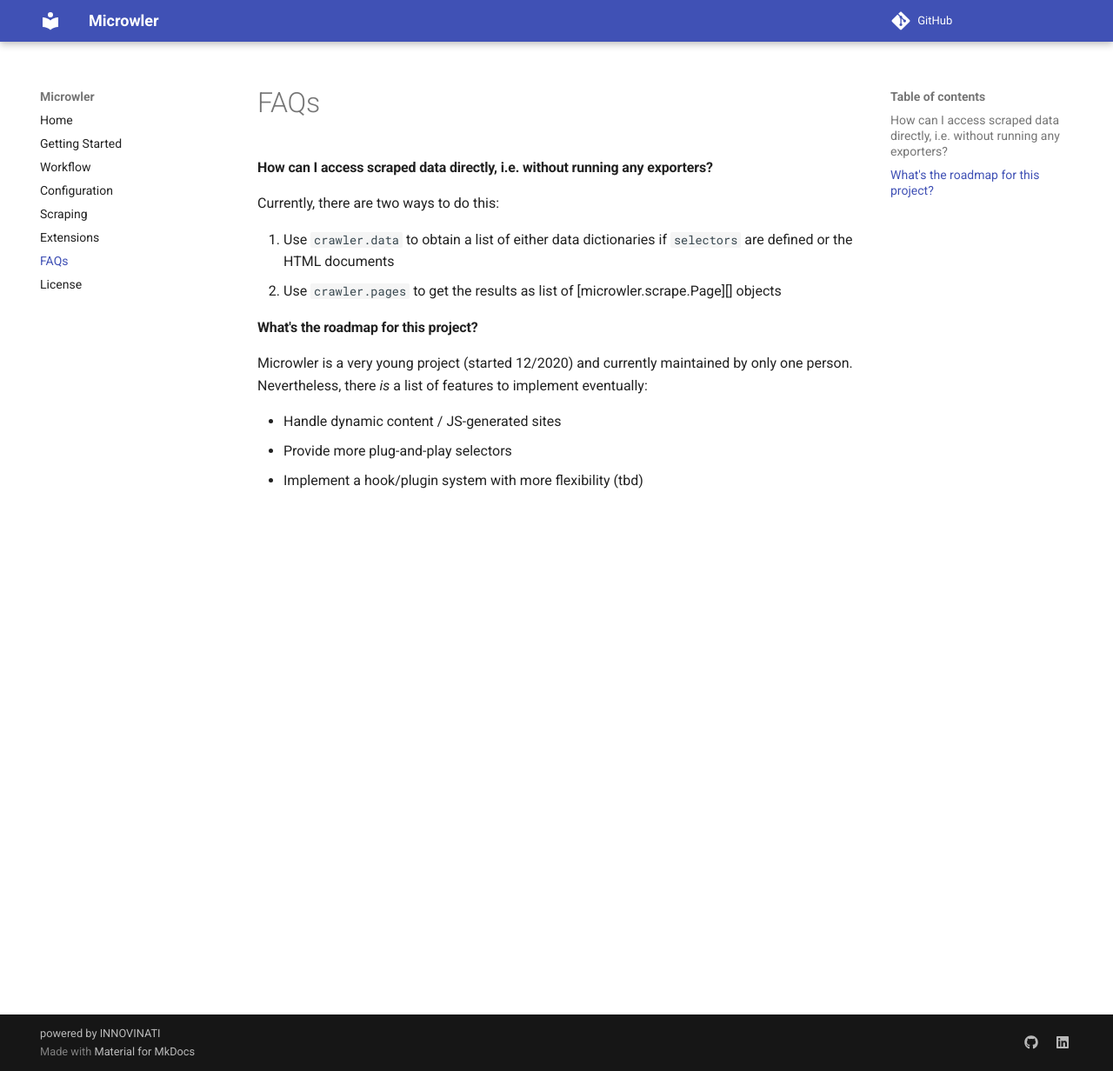
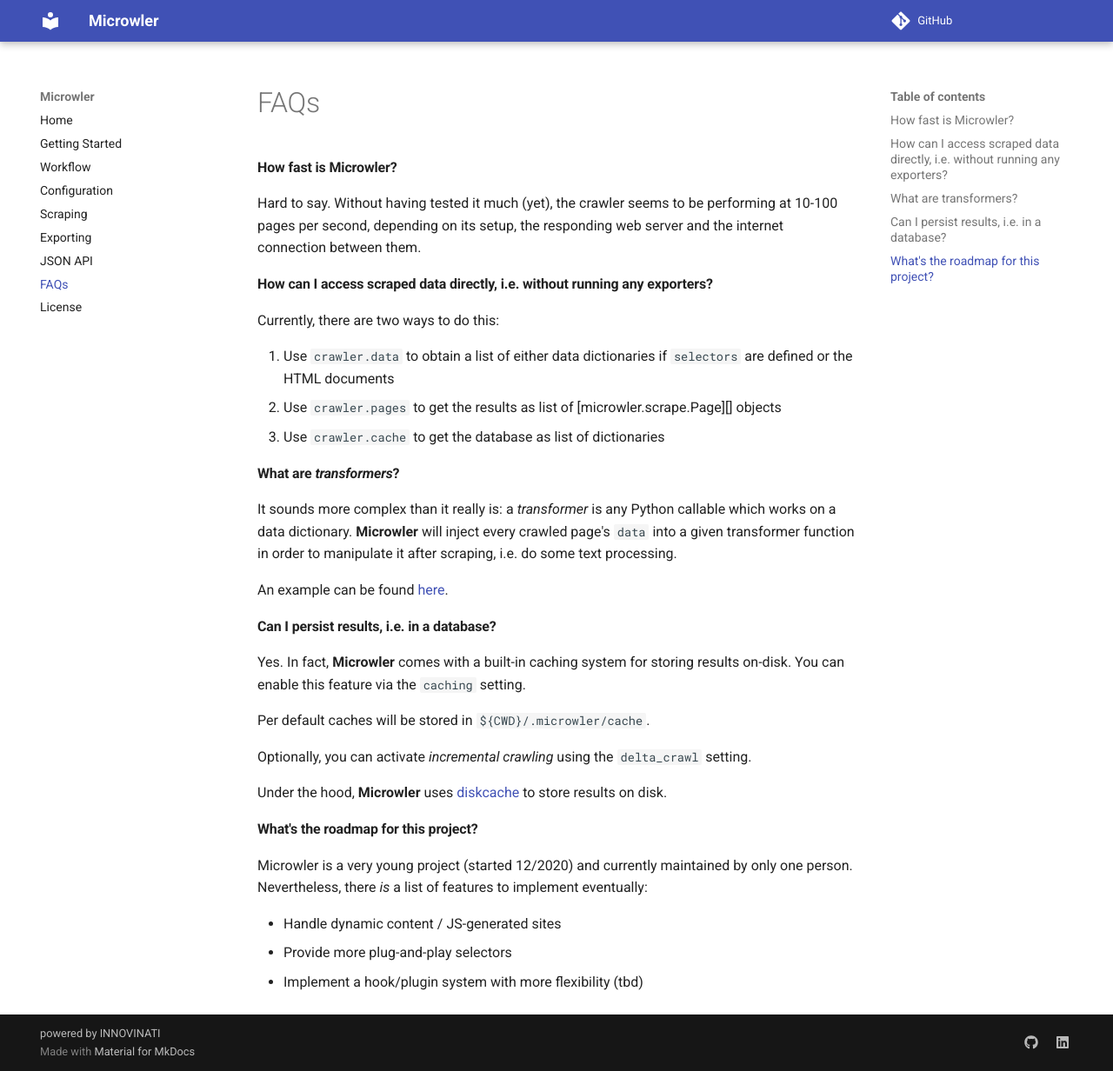
Before and after one commit to INNOVINATI/microwler, an MkDocs documentation site: the page built from docs/faq.md, in a window 1280 px wide and 1232 px high. Shown: the whole window at 87% size. Built offline with MkDocs 1.6.1 and Material for MkDocs 9.7.7, drawn with Linux system fonts in a browser that asks for light colours; comment, search, counter and statistics services are not loaded.

Commit message:
Update docs for v0.1.3

```diff
--- a/docs/faq.md
+++ b/docs/faq.md
@@ -1,10 +1,35 @@
 # FAQs
+
+#### How fast is **Microwler**?
+Hard to say. Without having tested it much (yet), the crawler seems to be performing
+at 10-100 pages per second, depending on its setup, the responding web
+server and the internet connection between them.
 
 #### How can I access scraped data directly, i.e. without running any exporters?
 Currently, there are two ways to do this:
 
 1. Use `crawler.data` to obtain a list of either data dictionaries if `selectors` are defined or the HTML documents
 2. Use `crawler.pages` to get the results as list of [microwler.scrape.Page][] objects
+3. Use `crawler.cache` to get the database as list of dictionaries
+
+#### What are *transformers*?
+It sounds more complex than it really is: a *transformer* is any Python callable
+which works on a data dictionary. **Microwler** will inject every crawled page's `data`
+into a given transformer function in order to manipulate it after scraping, i.e. do some text processing.
+
+An example can be found [here](https://github.com/INNOVINATI/microwler/blob/master/examples/advanced.py).
+
+#### Can I persist results, i.e. in a database?
+Yes. In fact, **Microwler** comes with a built-in caching system for storing results on-disk.
+You can enable this feature via the `caching` setting.
+
+Per default caches will be stored in `${CWD}/.microwler/cache`.
+
+Optionally, you can activate *incremental crawling* using the `delta_crawl` setting.
+
+Under the hood, **Microwler** uses [diskcache](https://pypi.org/project/diskcache/) to store results on disk.
+
+
 
 #### What's the roadmap for this project?
 Microwler is a very young project (started 12/2020) and currently maintained by only one person.
--- a/mkdocs.yml
+++ b/mkdocs.yml
@@ -7,7 +7,8 @@
     - Workflow: workflow.md
     - Configuration: configuration.md
     - Scraping: scraping.md
-    - Extensions: extensions.md
+    - Exporting: exporting.md
+    - JSON API: webservice.md
     - FAQs: faq.md
     - License: license.md
 theme: material
```
Also changed, not shown: docs/exporting.md (added, +20 -0 lines), docs/extensions.md (deleted, +0 -30 lines), docs/getting-started.md (+9 -4 lines), docs/webservice.md (added, +30 -0 lines), 2 other files.
